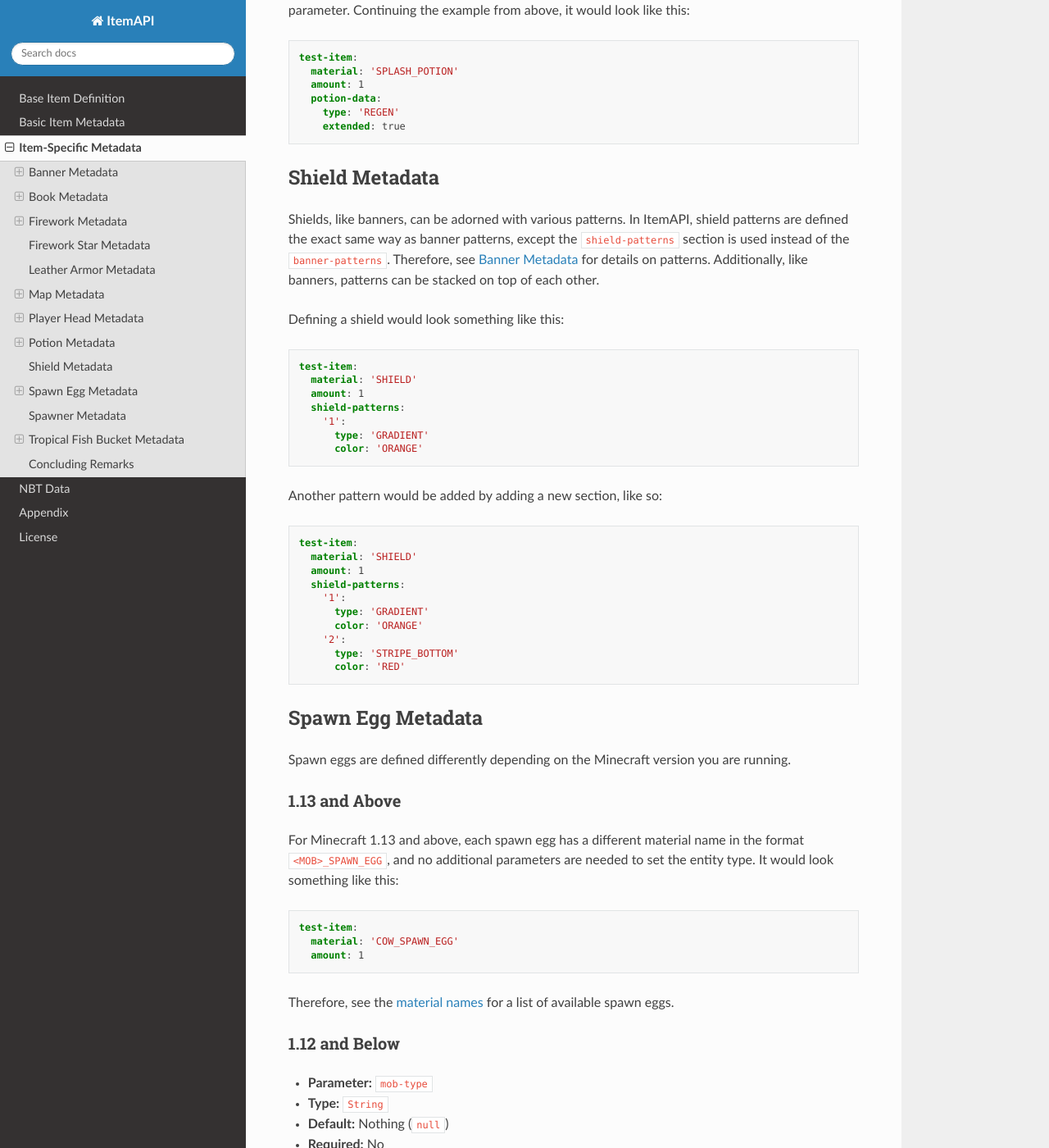
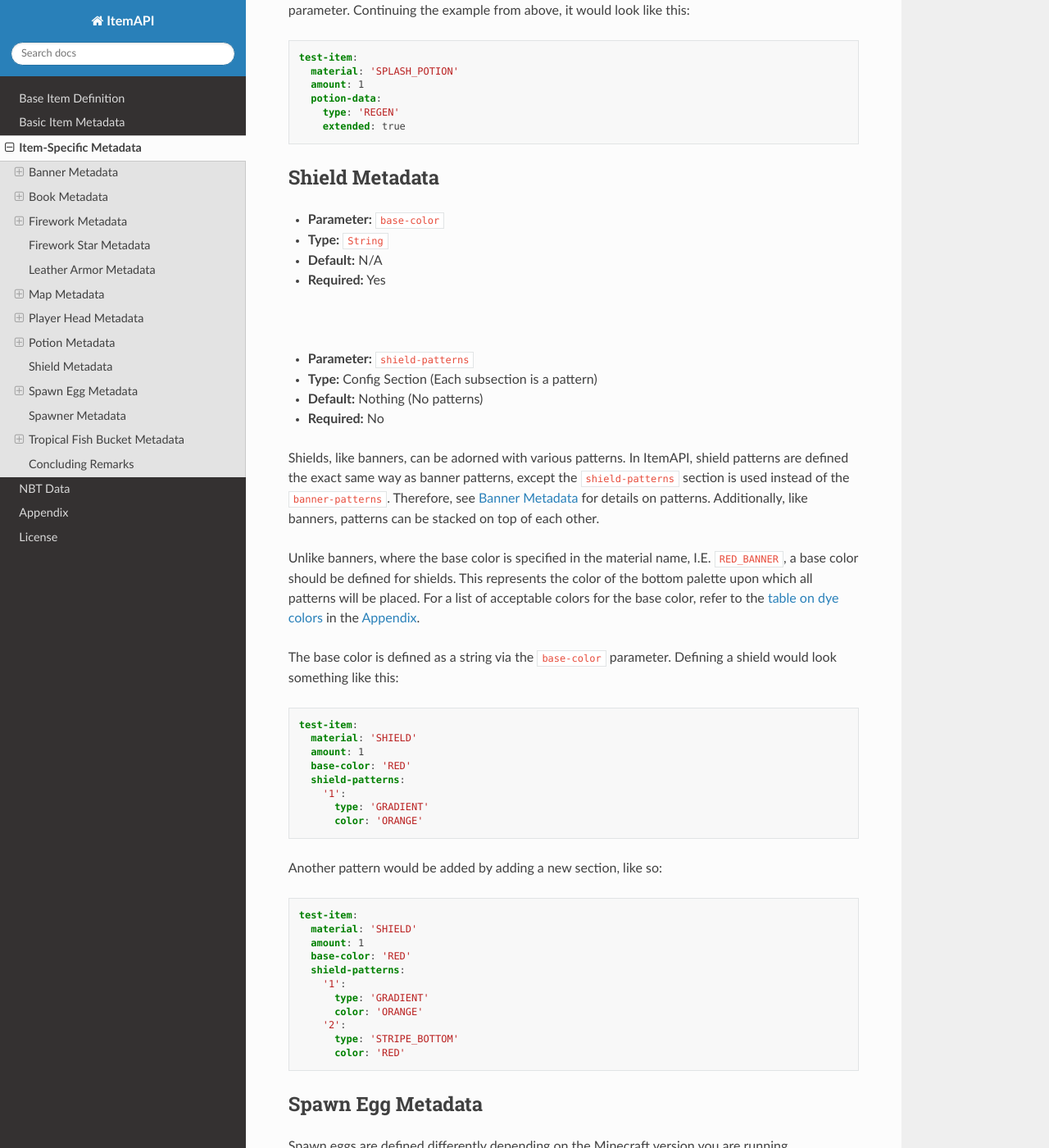
Before and after one commit to magicmq/ItemAPI, a Sphinx documentation site: the page built from docs/itemspecificmetadata.rst, in a window 1280 px wide and 1400 px high, scrolled down 15434 px. Shown: the whole window at 82% size. Built offline with Sphinx 7.4.7 and the Read the Docs theme 2.0.0, drawn with Linux system fonts in a browser that asks for light colours.

Commit message:
Update docs on shields

```diff
--- a/docs/itemspecificmetadata.rst
+++ b/docs/itemspecificmetadata.rst
@@ -650,15 +650,28 @@ Whether or not a potion is extended is defined as a boolean (true/false) via the
 Shield Metadata
 ###############
 
+* **Parameter:** ``base-color``
+* **Type:** ``String``
+* **Default:** N/A
+* **Required:** Yes
+|
+* **Parameter:** ``shield-patterns``
+* **Type:** Config Section (Each subsection is a pattern)
+* **Default:** Nothing (No patterns)
+* **Required:** No
+
 Shields, like banners, can be adorned with various patterns. In ItemAPI, shield patterns are defined the exact same way as banner patterns, except the ``shield-patterns`` section is used instead of the ``banner-patterns``. Therefore, see `Banner Metadata`_ for details on patterns. Additionally, like banners, patterns can be stacked on top of each other.
 
-Defining a shield would look something like this:
+Unlike banners, where the base color is specified in the material name, I.E. ``RED_BANNER``, a base color should be defined for shields. This represents the color of the bottom palette upon which all patterns will be placed. For a list of acceptable colors for the base color, refer to the :ref:`table on dye colors <dyecolors>` in the :ref:`appendix`.
+
+The base color is defined as a string via the ``base-color`` parameter. Defining a shield would look something like this:
 
 .. code-block:: yaml
 
     test-item:
       material: 'SHIELD'
       amount: 1
+      base-color: 'RED'
       shield-patterns:
         '1':
           type: 'GRADIENT'
@@ -671,6 +684,7 @@ Another pattern would be added by adding a new section, like so:
     test-item:
       material: 'SHIELD'
       amount: 1
+      base-color: 'RED'
       shield-patterns:
         '1':
           type: 'GRADIENT'
```
